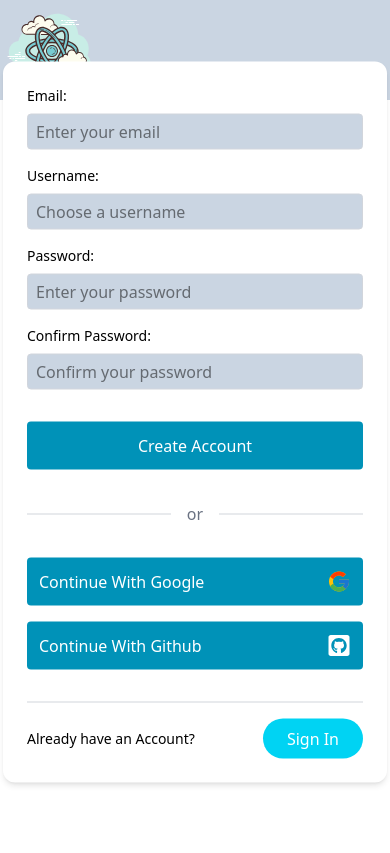
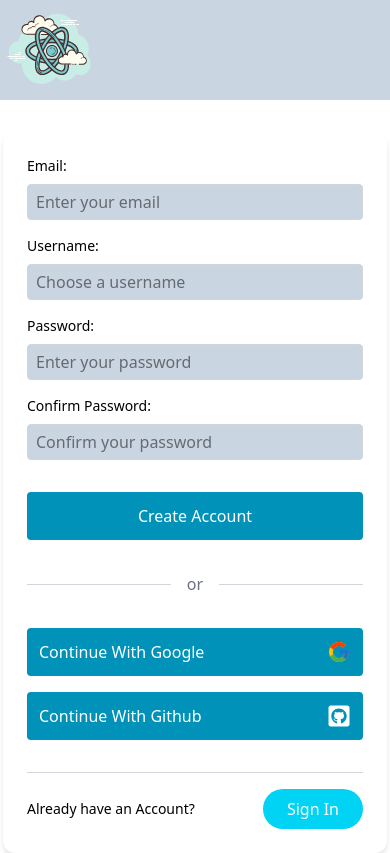
Before and after one commit to Carbon14-48/auth-system, a React (Vite) app in the folder frontend/: page /auth/register in a window 390 px wide. Built offline with nearby package versions, Linux system fonts and the light colour scheme; some icons are missing.

Commit message:
Mobile layout

```diff
--- a/frontend/src/App.jsx
+++ b/frontend/src/App.jsx
@@ -7,7 +7,6 @@ import {
 } from "react-router-dom";
 import NavbarPage from "./routes/NavbarPageRouter";
 import HomePage from "./pages/HomePage";
-import GetStartedPage from "./pages/GetStartedPage";
 import Auth from "./routes/Auth";
 import ErrorPage from "./pages/ErrorPage";
 import LoginForm from "./forms/LoginForm";
--- a/frontend/src/forms/LoginForm.jsx
+++ b/frontend/src/forms/LoginForm.jsx
@@ -54,7 +54,7 @@ function LoginForm() {
   };
 
   return (
-    <div className="fixed left-1/2 top-1/2 -translate-x-1/2 -translate-y-1/2">
+    <div className="self-center">
       <form
         onSubmit={handleSubmit(onSubmit)}
         className="flex flex-col gap-4 p-6 bg-white dark:bg-gray-800 rounded-xl shadow-md w-96"
--- a/frontend/src/forms/RegisterForm.jsx
+++ b/frontend/src/forms/RegisterForm.jsx
@@ -15,7 +15,7 @@ function RegisterForm() {
   const { id, setId } = useId();
   const schema = z
     .object({
-      email: z.string().email("Please enter a valid email address"),
+      email: z.email("Please enter a valid email address"),
       username: z
         .string()
         .min(3, { message: "Username must be at least 3 characters" })
@@ -97,7 +97,7 @@ function RegisterForm() {
   };
 
   return (
-    <div className="fixed left-1/2 top-1/2 -translate-x-1/2 -translate-y-1/2">
+    <div className="self-center">
       <form
         onSubmit={handleSubmit(onSubmit)}
         className="flex flex-col gap-4 p-6 bg-white dark:bg-gray-800 rounded-xl shadow-md w-96"
--- a/frontend/src/pages/GetStartedPage.jsx
+++ /dev/null
@@ -1,12 +0,0 @@
-import React from "react";
-import LoginForm from "../forms/LoginForm";
-
-function GetStartedPage() {
-  return (
-    <div className="text-white bg-slate-500 dark:text-white dark:bg-cyan-950">
-      <LoginForm />
-    </div>
-  );
-}
-
-export default GetStartedPage;
--- a/frontend/src/routes/Auth.jsx
+++ b/frontend/src/routes/Auth.jsx
@@ -3,10 +3,10 @@ import { Outlet } from "react-router-dom";
 import Navbar from "../components/Navbar";
 function Auth() {
   return (
-    <>
+    <div className="flex flex-col gap-8 ">
       <Navbar />
       <Outlet />
-    </>
+    </div>
   );
 }
 
```
